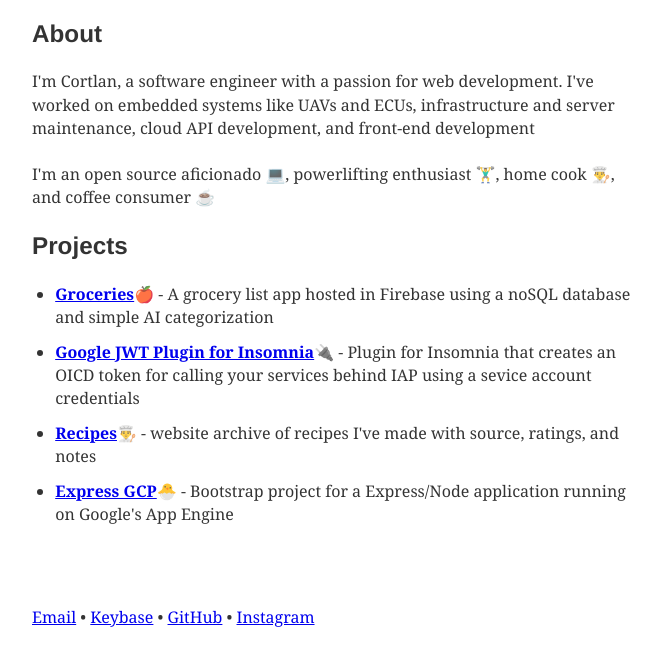
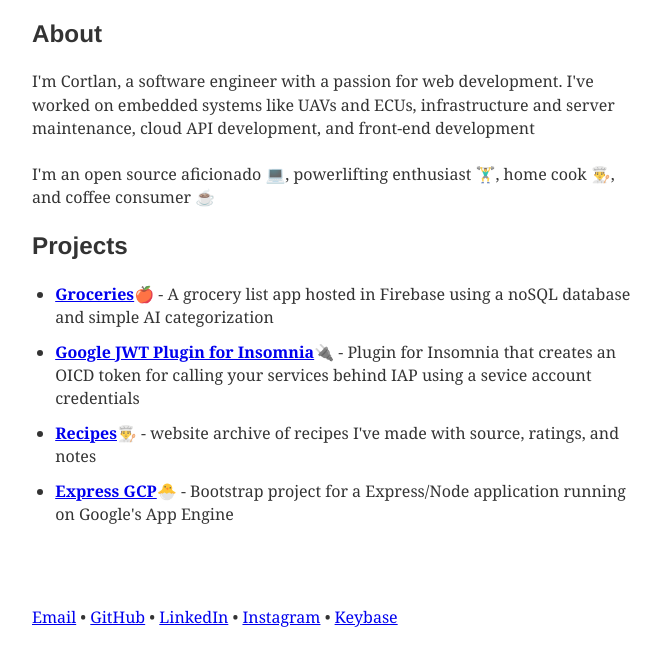
Before and after one commit to cortl/personal-site-gatsby, a Gatsby site: page / in a window 1280 px wide. Shown: the part 245-910 px from the top of the page, without its empty margins (306-967 px from the left). Built offline with nearby package versions, Linux system fonts and the light colour scheme; Gatsby itself is replaced by a stand-in of ours.

Commit message:
updating packages + including linkedin as a social

```diff
--- a/src/data/socials.js
+++ b/src/data/socials.js
@@ -4,15 +4,19 @@
 		url: 'mailto:hello@cortlan.dev',
 	},
 	{
-		name: 'Keybase',
-		url: 'https://keybase.io/cortl',
+		name: 'GitHub',
+		url: 'https://www.github.com/cortl',
 	},
 	{
-		name: 'GitHub',
-		url: 'https://www.github.com/cortl',
+		name: 'LinkedIn',
+		url: 'https://www.linkedin.com/in/cortlan/',
 	},
 	{
 		name: 'Instagram',
 		url: 'https://www.instagram.com/cortlanbainbridge/',
 	},
+	{
+		name: 'Keybase',
+		url: 'https://keybase.io/cortl',
+	},
 ];
```
Also changed, not shown: package.json (+19 -23 lines), 3 other files.
